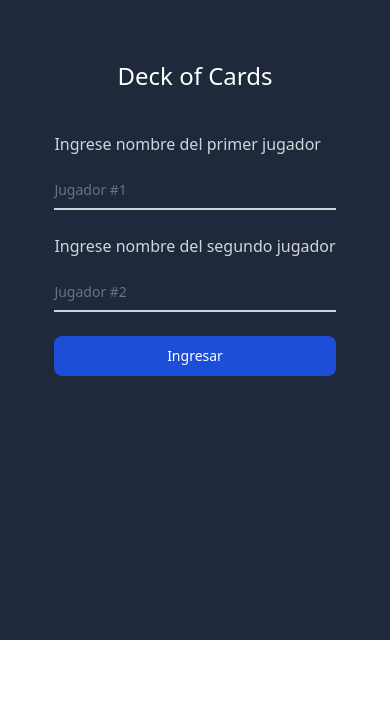
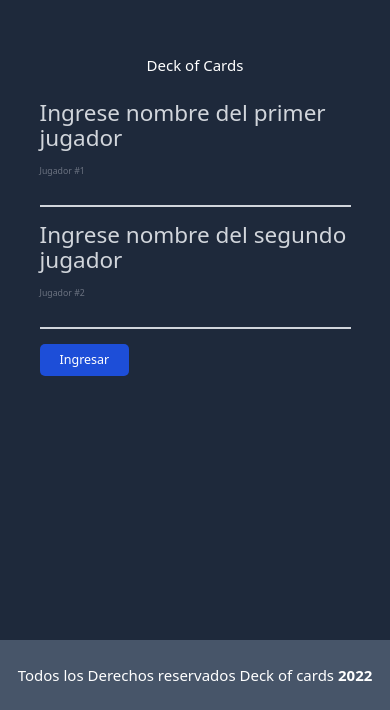
Before and after one commit to juanpa12121/juego_deckofcards, a React (Create React App) app: page / in a window 390 px wide. Shown: the part 204-914 px from the top of the page. Before the commit the page ends 844 px from the top, so only its background shows below. Built offline with nearby package versions, Linux system fonts and the light colour scheme.

Commit message:
Rutas en App.js y estilos css

```diff
--- a/src/App.css
+++ b/src/App.css
@@ -2,20 +2,92 @@
 @tailwind components;
 @tailwind utilities;
 
+html {
+    box-sizing: border-box;
+    /*Para que bordes, padding no afecten el ancho de nuestros elementos*/
+    font-size: 62.5%;
+    /*Para que 1 rem = 10px*/
+}
+
+*,
+*:before,
+*:after {
+    box-sizing: inherit;
+}
+
+#root{
+    @apply bg-slate-800
+}
+
 .bg-cartas{
-    background-image: url('/./public/deckofcards2.png');
+    background-image: url('/./public/deckofcards3.png');
     background-size: cover;
-    background-position: left;
+    background-position: center;
+    background-repeat: no-repeat;
     display: none;
     width: 100%;
     height: 100%;
 }
 
+@layer base{
+    h1{
+        @apply text-6xl
+    }
+    h2{
+        @apply text-4xl
+    }
+    h3{
+        @apply text-3xl
+    }
+    label{
+        @apply peer-focus:font-medium absolute text-2xl text-gray-500 dark:text-gray-400 duration-300 transform -translate-y-6 scale-75 top-3 -z-10 origin-[0] peer-focus:left-0 peer-focus:text-blue-600 peer-focus:dark:text-blue-500 peer-placeholder-shown:scale-100 peer-placeholder-shown:translate-y-0 peer-focus:scale-75 peer-focus:-translate-y-6
+    }
+}
+
 @layer components{
     .btn-primary{
-        @apply text-white bg-blue-700 hover:bg-blue-800 focus:ring-4 focus:outline-none focus:ring-blue-300 font-medium rounded-lg text-sm w-full sm:w-auto px-5 py-2.5 text-center dark:bg-blue-600 dark:hover:bg-blue-700 dark:focus:ring-blue-800
+        @apply text-white bg-blue-700 hover:bg-blue-800 focus:ring-4 focus:ring-blue-300 font-medium rounded-lg text-xl px-8 py-3 mr-2 mb-2 dark:bg-blue-600 dark:hover:bg-blue-700 focus:outline-none dark:focus:ring-blue-800
+    }
+    .btn-secondary{
+        @apply focus:outline-none text-white bg-red-700 hover:bg-red-800 focus:ring-4 focus:ring-red-300 font-medium rounded-lg text-xl px-8 py-3 mr-2 mb-2 dark:bg-red-600 dark:hover:bg-red-700 dark:focus:ring-red-900
     }
     input{
-        @apply block py-2.5 px-0 w-full text-sm text-gray-900 bg-transparent border-0 border-b-2 border-gray-300 appearance-none dark:text-white dark:border-gray-600 dark:focus:border-blue-500 focus:outline-none focus:ring-0 focus:border-blue-600
+        @apply block py-5 px-0 w-full text-3xl text-gray-900 bg-transparent border-0 border-b-2 border-gray-300 appearance-none dark:text-white dark:border-gray-600 dark:focus:border-blue-500 focus:outline-none focus:ring-0 focus:border-blue-600
     }
 }
+
+.container{
+    max-width: 120rem;
+    width: 90%;
+    /*En dispo moviles para que se vea una pequeña margen*/
+    /*width: min(90%, 120 rem), nuevo, mas corto*/
+    margin: 0 auto;
+}
+
+@media (min-width: 768px) {
+    .cartas-obtenidas{
+        grid-template-columns: repeat(3, 1fr) !important;
+    }
+}
+
+@media (min-width: 320px) {
+    .container{
+        max-width: 100%  ;
+
+    }
+}
+
+.cartas-obtenidas{
+    padding: 1rem 0 1rem 0;
+}
+
+.carta-obtenida{
+    min-width: 6rem;
+    max-width: 70%;
+}
+
+.carta-opcionada{
+    min-width: 8rem;
+    width: 25%;
+    height: 25%;
+}
--- a/src/App.js
+++ b/src/App.js
@@ -1,13 +1,32 @@
 import "./App.css";
 import { BrowserRouter, Route, Routes, Navigate } from "react-router-dom"
 import HomePage from "./pages/HomePage";
+import GamePage from "./pages/GamePage";
+import { useState } from "react";
+import Swal from 'sweetalert2';
+import InstructionsPage from "./pages/InstructionsPage";
+import Footer from "./components/Footer";
 const App = () => {
+
+  function sweetAlert(icon, title, text, showConfirmButton, timer){
+    Swal.fire({
+        icon: icon,
+        title: title,
+        text: text,
+        showConfirmButton: showConfirmButton,
+        timer: timer
+    });
+  }
   return (
       <BrowserRouter>
         <Routes>
           <Route path="/" element={<HomePage />} />
+          <Route path="/game" element={<GamePage />} />
+          <Route path="/instructions" element={<InstructionsPage />} />
         </Routes>
+        <Footer/>
       </BrowserRouter>
+
 
   )
 };
```
Also changed, not shown: 1 other file (tests, documents, lock files or other folders).
